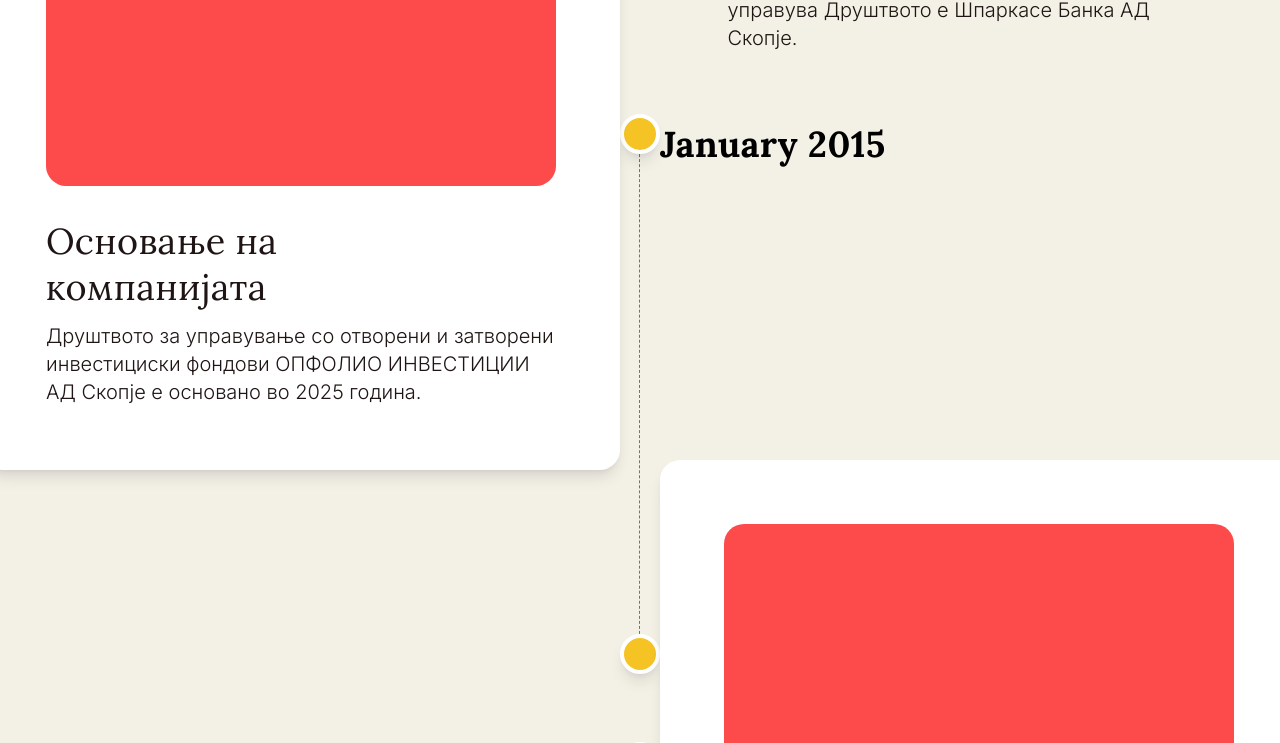
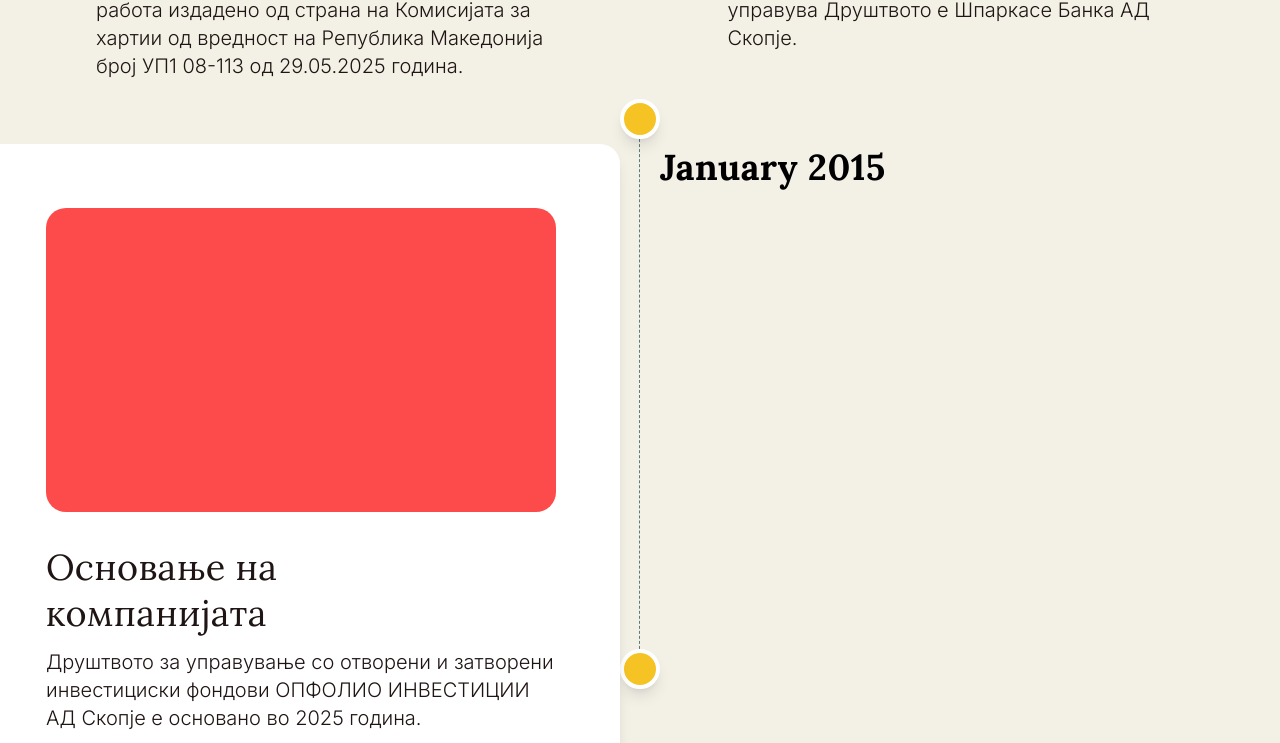
Before and after one commit to slavcoc/opfolio-app, a Next.js app: page /about in a window 1280 px wide. Shown: the part 2139-2882 px from the top of the page. Built offline with nearby package versions, Linux system fonts and the light colour scheme.

Commit message:
Fix AboutTimeline component height alignment - increase timeline line height to match card heights and improve responsive spacing

```diff
--- a/src/app/components/AboutTimeline.tsx
+++ b/src/app/components/AboutTimeline.tsx
@@ -67,7 +67,7 @@ const AboutTimeline: React.FC = () => {
             {timelineData.map((item, index) => (
               <div key={item.id} className="relative">
                 {/* Mobile version */}
-                <div className="lg:hidden">
+                <div className="lg:hidden mb-16">
                   {/* Date - Mobile version */}
                   <div className="mb-6 sm:mb-8 text-center">
                     <span className="text-2xl sm:text-3xl md:text-4xl font-lora font-bold leading-1.28 tracking-0.01 text-black">
@@ -98,9 +98,9 @@ const AboutTimeline: React.FC = () => {
                 </div>
 
                 {/* Desktop Timeline Item */}
-                <div className="hidden lg:block relative min-h-[500px] mb-32">
-                  {/* Centered line with yellow dots - height matches card + 20px padding */}
-                  <div className="absolute left-1/2 transform -translate-x-1/2 w-0.5 h-[calc(100%+20px)] top-[-10px]">
+                <div className="hidden lg:block relative min-h-[600px] mb-32">
+                  {/* Centered line with yellow dots - height matches card + padding */}
+                  <div className="absolute left-1/2 transform -translate-x-1/2 w-0.5 h-[550px] top-[-25px]">
                     <div className="absolute top-0 left-1/2 transform -translate-x-1/2 w-0.5 h-full border-l border-dashed border-[#5A7D7C]"></div>
 
                     {/* Yellow dots at start and end of line */}
@@ -110,8 +110,8 @@ const AboutTimeline: React.FC = () => {
 
                   {/* Relative positioned container */}
                   <div className="relative w-full h-full">
-                    {/* Card positioned based on index (alternating) */}
-                    <div className={`absolute top-1/2 -translate-y-1/2 w-[638px] bg-white rounded-[20px] p-16 shadow-lg ${
+                    {/* Card positioned based on index (alternating) - aligned with top yellow dot */}
+                    <div className={`absolute top-0 w-[638px] bg-white rounded-[20px] p-16 shadow-lg ${
                       index % 2 === 0
                         ? 'right-1/2 transform -translate-x-5' // Left side (first, third)
                         : 'left-1/2 transform translate-x-5'  // Right side (second, fourth)
@@ -135,8 +135,8 @@ const AboutTimeline: React.FC = () => {
                       </div>
                     </div>
 
-                    {/* Year positioned opposite to card */}
-                    <div className={`absolute top-1/2 -translate-y-1/2 ${
+                    {/* Year positioned opposite to card - aligned with top yellow dot */}
+                    <div className={`absolute top-0 ${
                       index % 2 === 0
                         ? 'left-1/2 transform translate-x-5'  // Right side (first, third)
                         : 'right-1/2 transform -translate-x-5' // Left side (second, fourth)
```
